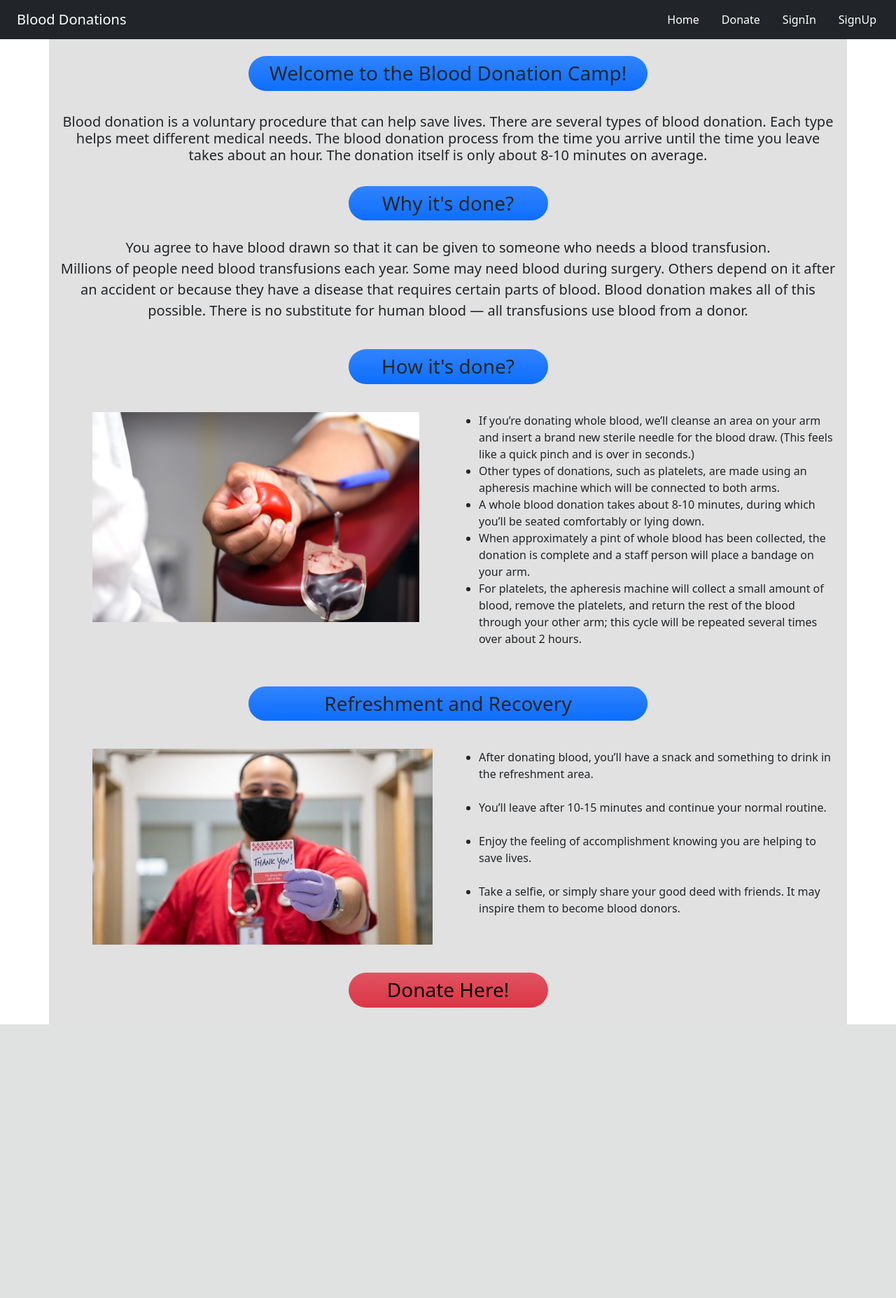
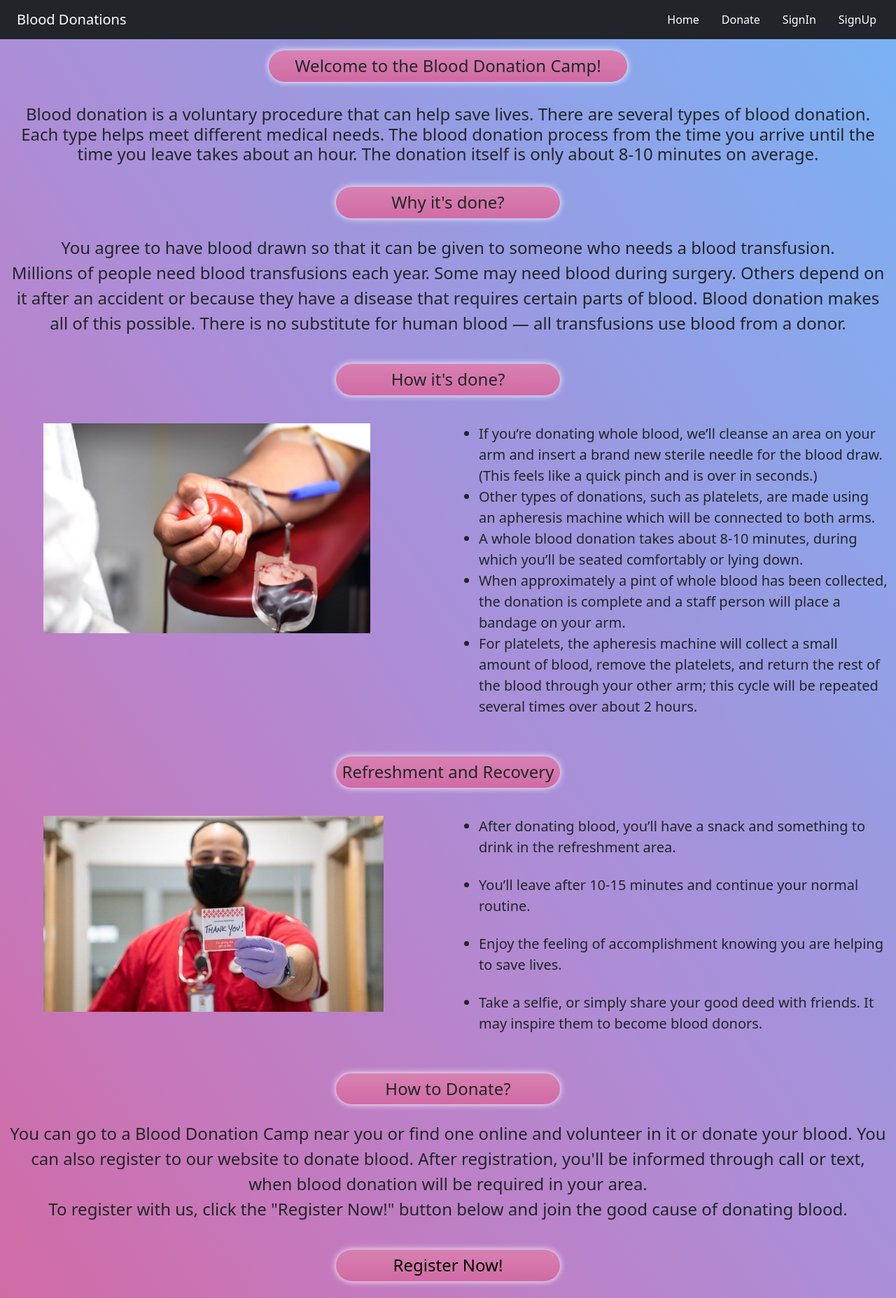
Before and after one commit to Rushikeshnimkar/blood-donation-project, a PHP site: page / in a window 1280 px wide. Shown: the whole page at 70% size. Before the commit the page ends 1464 px from the top, so only its background shows below. Run offline with PHP 8.4, Linux system fonts and the light colour scheme.

Commit message:
css update

```diff
--- a/css/style.css
+++ b/css/style.css
@@ -1,5 +1,23 @@
+
+
+body {
+    overflow
+    height: 100% !important;
+    background-image: linear-gradient(to right top, #d16ba5, #c777b9, #ba83ca, #aa8fd8, #9a9ae1, #8aa7ec, #79b3f4);
+    background-size: cover;
+    background-repeat: no-repeat;
+}
+
 .body-container {
-    background-color: rgb(225, 225, 225);
+}
+
+.bg-gradient {
+    background-color: #d16ba5 !important;
+    box-shadow: 0px 0px 10px white !important;
+}
+
+.welcome {
+    width: 40% !important;
 }
 
 .nav-link {
--- a/index.php
+++ b/index.php
@@ -12,7 +12,7 @@
 
 <body>
 
-    <nav class="navbar navbar-expand-lg bg-dark ">
+    <nav class="navbar fixed-top navbar-expand-lg bg-dark ">
         <div class="container-fluid">
             <div class="container">
                 <a class="navbar-brand text-bg-dark" href="index.php">Blood Donations</a>
@@ -60,17 +60,17 @@
     </nav>
 
     <main>
-        <div class="container body-container">
+        <div class="container-fluid body-container mt-5">
             <div class="row justify-content-center">
 
-                <h3 class="w-50 p-2 bg-primary bg-gradient rounded-5 m-4 text-center">Welcome to the Blood Donation Camp!</h3>
-                <h5 class="m-2 text-center fw-normal">Blood donation is a voluntary procedure that can help save lives. There are several types of blood donation. Each type helps meet different medical needs. The blood donation process from the time you arrive until the time you leave takes about an hour. The donation itself is only about 8-10 minutes on average.</h5>
+                <h4 class="w-50 welcome p-2 bg-primary bg-gradient rounded-5 m-4 text-center">Welcome to the Blood Donation Camp!</h4>
+                <h5 class="m-2 text-center fw-normal fs-4">Blood donation is a voluntary procedure that can help save lives. There are several types of blood donation. Each type helps meet different medical needs. The blood donation process from the time you arrive until the time you leave takes about an hour. The donation itself is only about 8-10 minutes on average.</h5>
 
             </div>
 
             <div class="row justify-content-center">
-                <h3 class="w-25 p-2 m-4 m-4 bg-primary bg-gradient rounded-5 text-center">Why it's done?</h3>
-                <p class="text-center fs-5">You agree to have blood drawn so that it can be given to someone who needs a blood transfusion.
+                <h4 class="w-25 p-2 m-4 m-4 bg-primary bg-gradient rounded-5 text-center">Why it's done?</h4>
+                <p class="text-center fs-4">You agree to have blood drawn so that it can be given to someone who needs a blood transfusion.
                     <br>
                     Millions of people need blood transfusions each year. Some may need blood during surgery. Others depend on it after an accident or because they have a disease that requires certain parts of blood. Blood donation makes all of this possible. There is no substitute for human blood — all transfusions use blood from a donor.
 
@@ -78,7 +78,7 @@
             </div>
 
             <div class="row justify-content-center">
-                <h3 class="w-25 p-2 m-4 bg-primary bg-gradient rounded-5 text-center">How it's done?</h3>
+                <h4 class="w-25 p-2 m-4 bg-primary bg-gradient rounded-5 text-center">How it's done?</h4>
             </div>
 
             <div class="row justify-content-center">
@@ -88,19 +88,19 @@
                 </div>
                 <div class="col my-3">
                     <ul>
-                        <li>
+                        <li class="fs-5">
                             If you’re donating whole blood, we’ll cleanse an area on your arm and insert a brand new sterile needle for the blood draw. (This feels like a quick pinch and is over in seconds.)
                         </li>
-                        <li>
+                        <li class="fs-5">
                             Other types of donations, such as platelets, are made using an apheresis machine which will be connected to both arms.
                         </li>
-                        <li>
+                        <li class="fs-5">
                             A whole blood donation takes about 8-10 minutes, during which you’ll be seated comfortably or lying down.
                         </li>
-                        <li>
+                        <li class="fs-5">
                             When approximately a pint of whole blood has been collected, the donation is complete and a staff person will place a bandage on your arm.
                         </li>
-                        <li>
+                        <li class="fs-5">
                             For platelets, the apheresis machine will collect a small amount of blood, remove the platelets, and return the rest of the blood through your other arm; this cycle will be repeated several times over about 2 hours.
                         </li>
                     </ul>
@@ -108,7 +108,7 @@
             </div>
 
             <div class="row justify-content-center">
-                <h3 class="w-50 p-2 m-4 bg-primary bg-gradient rounded-5 text-center">Refreshment and Recovery</h3>
+                <h4 class="w-25 p-2 m-4 bg-primary bg-gradient rounded-5 text-center">Refreshment and Recovery</h4>
             </div>
 
             <div class="row justify-content-center">
@@ -118,19 +118,19 @@
                 </div>
                 <div class="col my-3">
                     <ul>
-                        <li>
+                        <li class="fs-5">
                             After donating blood, you’ll have a snack and something to drink in the refreshment area.
                         </li>
                         <br>
-                        <li>
+                        <li class="fs-5">
                             You’ll leave after 10-15 minutes and continue your normal routine.
                         </li>
                         <br>
-                        <li>
+                        <li class="fs-5">
                             Enjoy the feeling of accomplishment knowing you are helping to save lives.
                         </li>
                         <br>
-                        <li>
+                        <li class="fs-5">
                             Take a selfie, or simply share your good deed with friends. It may inspire them to become blood donors.
                         </li>
 
@@ -139,12 +139,21 @@
             </div>
 
             <div class="row justify-content-center">
+                <h4 class="w-25 p-2 m-4 bg-primary bg-gradient rounded-5 text-center">How to Donate?</h4>
+                <p class="text-center fs-4">You can go to a Blood Donation Camp near you or find one online and volunteer in it or donate your blood.
+                    You can also register to our website to donate blood.
+                    After registration, you'll be informed through call or text, when blood donation will be required in your area. <br>
+                    To register with us, click the "Register Now!" button below and join the good cause of donating blood.
+                </p>
+            </div>
 
-                <h3 class="w-25 p-2 m-4 bg-danger bg-gradient rounded-5 text-center">
-                    <a style="color:black; text-decoration: none;" href="./donate.php">Donate Here!</a>
-                </h3>
+            <div class="row justify-content-center">
+                <h4 class="w-25 register p-2 m-4 bg-danger bg-gradient rounded-5 text-center">
+                    <a style="color:black; text-decoration: none;" href="./signup.php">Register Now!</a>
+                </h4>
+            </div>
 
-            </div>
+
         </div>
     </main>
     <script src="js/bootstrap.min.js"></script>
--- a/signup.php
+++ b/signup.php
@@ -137,7 +137,7 @@
         let cities = <?php echo json_encode($cities); ?>;
         let areas = <?php echo json_encode($areas); ?>;
     </script>
-    <script src="./script.js"></script>
+    <script src="./index.js"></script>
 </body>
 
 </html>
```
Also changed, not shown: donate.php (+31 -9 lines), obfuscate.js (deleted, +0 -1 lines), request.php (deleted, +0 -56 lines), signin.php (+34 -14 lines).
